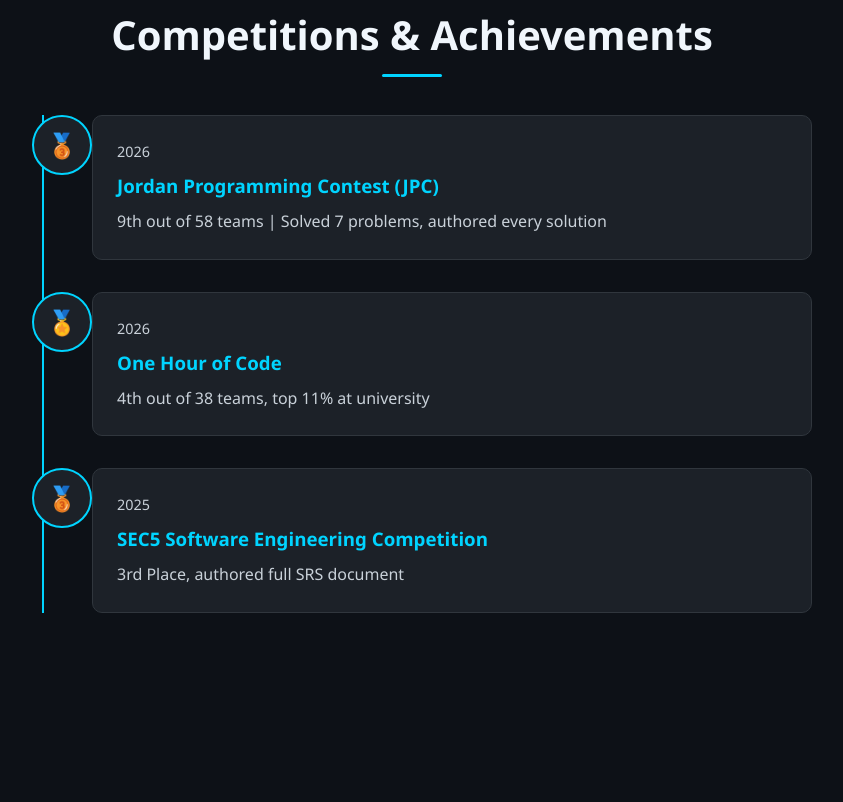
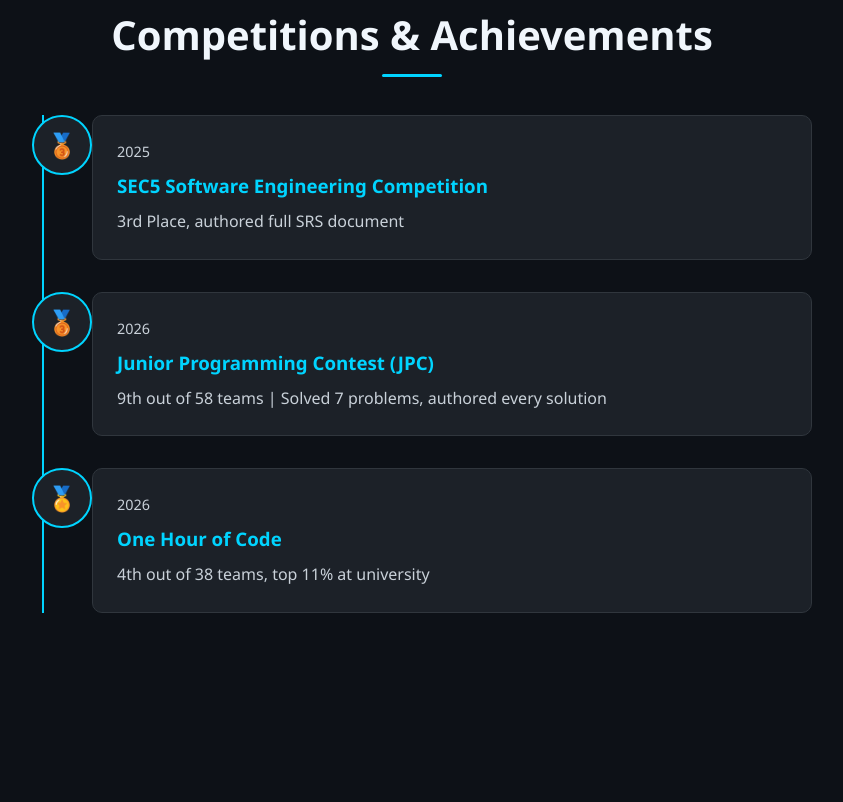
Before and after one commit to Thrictical/Portofolio, a plain HTML site: page index.html in a window 1280 px wide. Shown: the part 2421-3223 px from the top of the page, without its empty margins (228-1071 px from the left). Drawn offline with Linux system fonts and the light colour scheme.

Commit message:
Update footer year and competition titles

```diff
--- a/index.html
+++ b/index.html
@@ -862,7 +862,7 @@
 
     <!-- Footer -->
     <footer>
-        <p>© 2024 Momen Barakat. All rights reserved.</p>
+        <p>© 2026 Momen Barakat. All rights reserved.</p>
         <p style="margin-top: 0.5rem; font-size: 0.8rem; color: var(--text-secondary);">
             Built with passion for code and design • Amman, Jordan
         </p>
@@ -880,7 +880,13 @@
         const competitionsData = [
             {
                 icon: "🥉",
-                title: "Jordan Programming Contest (JPC)",
+                title: "SEC5 Software Engineering Competition",
+                description: "3rd Place, authored full SRS document",
+                year: "2025"
+            },
+            {
+                icon: "🥉",
+                title: "Junior Programming Contest (JPC)",
                 description: "9th out of 58 teams | Solved 7 problems, authored every solution",
                 year: "2026"
             },
@@ -889,12 +895,6 @@
                 title: "One Hour of Code",
                 description: "4th out of 38 teams, top 11% at university",
                 year: "2026"
-            },
-            {
-                icon: "🥉",
-                title: "SEC5 Software Engineering Competition",
-                description: "3rd Place, authored full SRS document",
-                year: "2025"
             }
         ];
 
```
